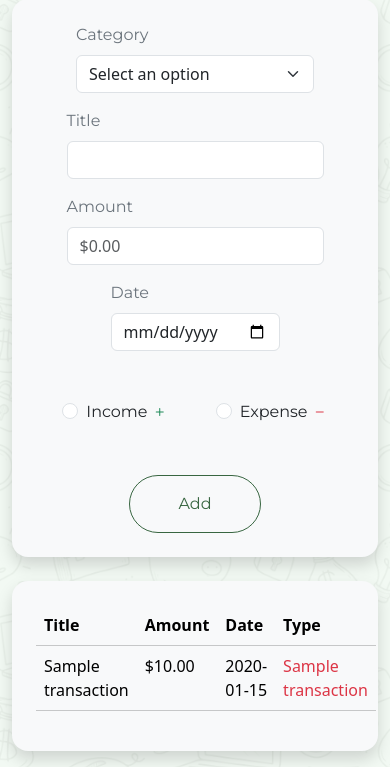
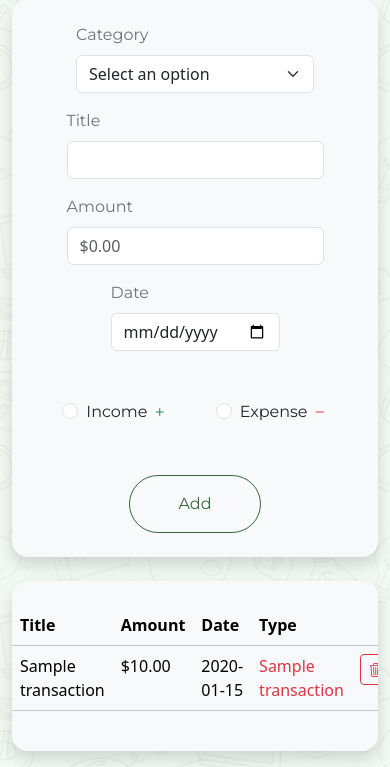
Before and after one commit to OLuizFernando/fintrack, a Flask app: template templates/dashboard.html in a window 390 px wide. Shown: the part 643-1410 px from the top of the page. Run offline with Flask 3, Linux system fonts and the light colour scheme; the template is opened without the code that fills it: most values are stand-ins (such as "Sample title", 1, 10 or a date in 2020); some libraries are stand-ins or nearby versions.

Commit message:
add a `delete transaction` button and add more responsiveness to table

```diff
--- a/templates/dashboard.html
+++ b/templates/dashboard.html
@@ -99,7 +99,7 @@
       </div>
     </form>
     {% if transactions%}
-    <div class="bg-light shadow rounded-4 py-4 px-4">
+    <div class="table-responsive bg-light shadow rounded-4 py-4 px-auto px-sm-4 px-lg-5">
       <table class="table table-hover table-light px-auto px-lg-4">
         <thead>
           <tr>
@@ -108,6 +108,7 @@
             <th scope="col">Amount</th>
             <th scope="col">Date</th>
             <th scope="col">Type</th>
+            <th scope="col"></th>
           </tr>
         </thead>
         <tbody>
@@ -119,6 +120,14 @@
             <td>${{ transaction[2] | money }}</td>
             <td>{{ transaction[3].strftime('%Y/%m/%d') }}</td>
             <td class="{% if transaction[4] == 'income' %}text-success{% else %}text-danger{% endif %}">{{ transaction[4] | capitalize }}</td>
+            <td>
+              <form action="/delete-transaction" method="POST" class="delete-form m-0">
+                <input type="hidden" name="transaction_id" value="{{ transaction[5] }}" />
+                <button type="button" class="btn btn-sm btn-outline-danger delete-button">
+                  <i class="bi bi-trash3"></i>
+                </button>
+              </form>
+            </td>
           </tr>
 
           {% endfor %}
@@ -130,6 +139,7 @@
 </main>
 
 <script>
+  // dollar mask for amount input
   const amountInput = document.getElementById("amountInput");
 
   amountInput.addEventListener("input", (e) => {
@@ -148,6 +158,16 @@
       e.target.value = "";
     }
   });
+
+  // confirmation box when delete a transaction
+  document.querySelectorAll(".delete-button").forEach((button) => {
+    button.addEventListener("click", function () {
+      const form = this.closest(".delete-form");
+      if (confirm("Are you sure you want to delete this transaction?")) {
+        form.submit();
+      }
+    });
+  });
 </script>
 
 {% endblock %}
```
